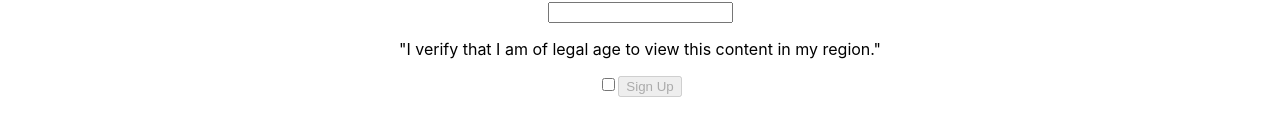
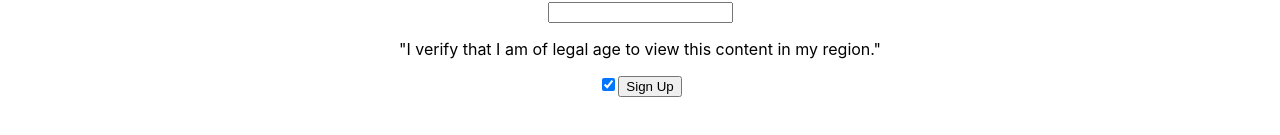
Before and after one commit to easpaas/front-end, a React (Create React App) app in the folder medcab3/: page /Register in a window 1280 px wide. Shown: the part 359-494 px from the top of the page. Built offline with nearby package versions, Linux system fonts and the light colour scheme; no server answers.

Commit message:
conflicts resolved

```diff
--- a/medcab3/src/components/RegistrationForm.js
+++ b/medcab3/src/components/RegistrationForm.js
@@ -8,7 +8,7 @@ const initalState = {
 	name:'',
 	email:'',
 	password:'',
-	ageCheckbox:false
+	// ageCheckbox:false
 }
 
 // form errors
@@ -16,7 +16,7 @@ const initialFormErrors = {
 	name:"",
 	email:"",
 	password:"",
-	ageCheckbox:""
+	// ageCheckbox:""
 }
 
 // validation schema
@@ -30,28 +30,29 @@ const formSchema = yup.object().shape({
 		.required('a valid email address is required.'),
 	password: yup
 		.string()
-		.min(8, "Password must be at least 8 characters long.")
+		.min(2, "Password must be at least 2 characters long.")
 		.max(16, "Password can be no more than 16 characters long.")
 		.required('Password is required.'),
-	ageCheckbox: yup
-		.boolean()
-		.oneOf([true], 'You must be of age to create an account.')
+	// ageCheckbox: yup
+	// 	.boolean()
+	// 	.oneOf([true], 'You must be of age to create an account.')
 })
-
-const tempToken = "eyJhbGciOiJIUzI1NiIsInR5cCI6IkpXVCJ9.eyJzdWIiOiIxMjM0NTY3ODkwIiwibmFtZSI6IkZveCBNdWxkZXIiLCJpYXQiOjE1MTYyMzkwMjJ9.7DF4KshLB0cw9RDG3WHV6B25gE1sZ2zBkvFotCpXQfA";
 
 export default function RegistrationForm() {
 	const [credentials, setCredentials] = useState(initalState);
-		const { push } = useHistory();
+	const [ageCheckbox, setAgeCheckbox] = useState({checked: false});
 	const [formDisabled, setFormDisabled] = useState(true)
 	const [formErrors, setFormErrors] = useState(initialFormErrors)
+	const { push } = useHistory();
 
+	useEffect(() => {
+		formSchema.isValid(credentials)
+		.then(valid => {
+			setFormDisabled(!valid)
+		},[credentials])
+	})
 
   const handleChange = e => {
-
-		const name = e.target.name
-	  	const value = e.target.value
-
 		yup
 		.reach(formSchema, name)
 		.validate(value)
@@ -71,40 +72,31 @@ export default function RegistrationForm() {
     setCredentials({
       ...credentials,
       [e.target.name]: e.target.value
-			})
-		}
+    });
+  };
 
   const onCheckboxChange = evt => {
     // calling this name in case we use the mail checkbox
-			const {name} = evt.target
-			const isChecked = evt.target.checked
-			setCredentials({
-				...credentials,
+    const { name } = evt.target;
+    const isChecked = evt.target.checked;
+    setAgeCheckbox({
+      ...ageCheckbox,
       [name]: isChecked
-			})
-		}
+    });
+  };
 
   const handleSubmit = evt => {
     evt.preventDefault();
-			localStorage.setItem('token', JSON.stringify(tempToken));
-			localStorage.setItem('credentials', JSON.stringify(credentials));
-		// 	axiosWithAuth()
-    //   .post('api/auth/register', credentials)
-    //   .then(res => {
-		// 			console.log(res.data)
-		//    	localStorage.setItem('token', JSON.stringify(res.data.payload));
-		// 			push('/protected');
-    //   })
-		// 	.catch(err => console.log({ err }));
+    axiosWithAuth()
+      .post("api/auth/register", credentials)
+      .then(res => {
+        console.log(res.data);
+				localStorage.setItem("token", JSON.stringify(res.data.payload));
 				setCredentials(initalState);
-			push('/protected');
-		}
-		useEffect(() => {
-			formSchema.isValid(credentials)
-			.then(valid => {
-				setFormDisabled(!valid)
-			},[credentials])
+				push("/protected");
       })
+      .catch(err => console.log({ err }));
+  };
 
   return (
     <form onSubmit={handleSubmit} className="form" id="register-form">
@@ -114,8 +106,8 @@ export default function RegistrationForm() {
         <input
           value={credentials.name}
           onChange={handleChange}
-							name='name'
-							type='text'
+          name="name"
+          type="text"
         />
       </label>
       <h6>Email:</h6>
@@ -136,16 +128,18 @@ export default function RegistrationForm() {
           type="text"
         />
       </label>
-				<p>"I verify that I am of legal age to view this content in my region."</p>
+      <p>
+        "I verify that I am of legal age to view this content in my region."
+      </p>
       <label htmlFor="checkbox">
 					<input
-							checked={credentials.ageCheckbox}
+							checked={ageCheckbox}
 							onChange={onCheckboxChange}
 							name='ageCheckbox'
 							type='checkbox'
 					/>
 				</label>
-				<button type="submit" disabled={formDisabled}>Sign Up</button>
+      <button type="submit">Sign Up</button>
     </form>
-		)
+  );
 }
```
Lines whose indentation alone changed are shown as unchanged.
